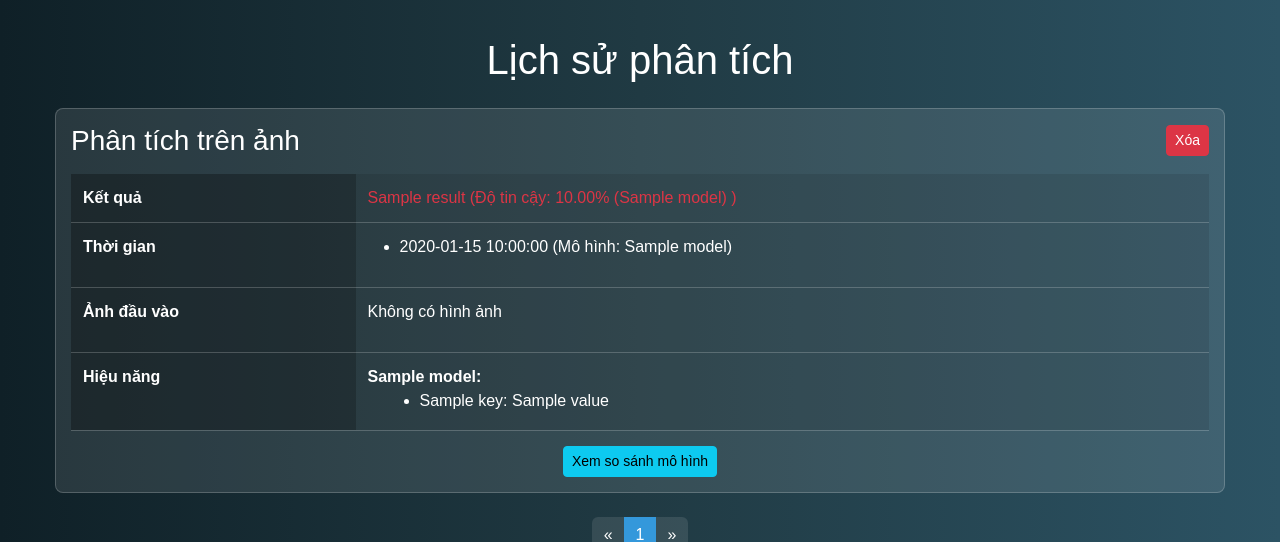
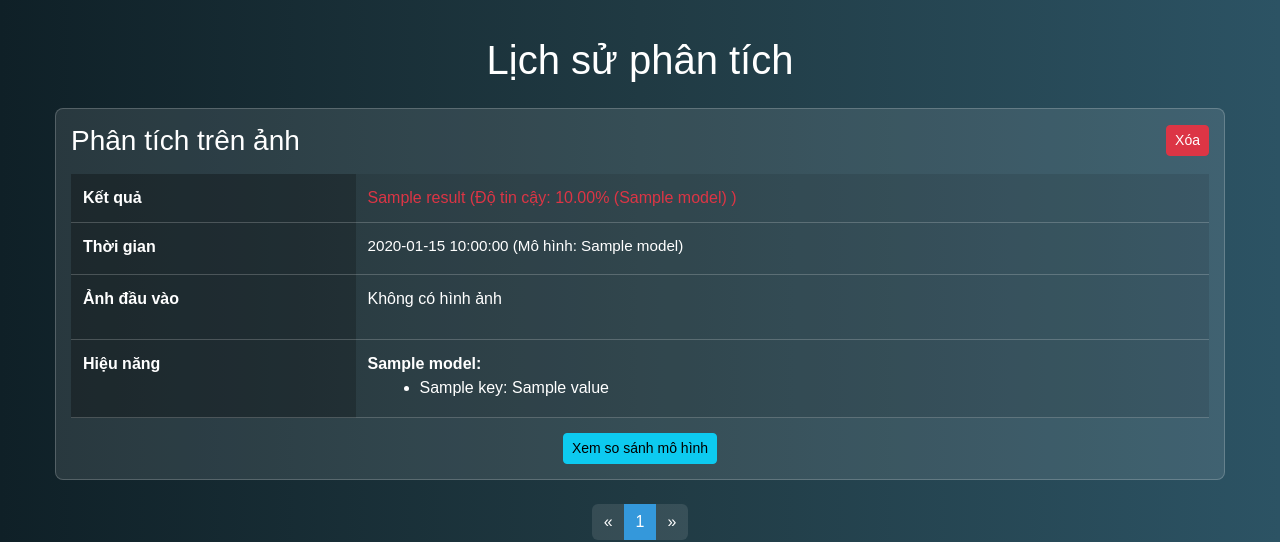
Before and after one commit to VzTong/LungDx, a Flask app: template templates/history.html in a window 1280 px wide. Shown: the part 60-602 px from the top of the page. Run offline with Flask 3, Linux system fonts and the light colour scheme; the template is opened without the code that fills it: most values are stand-ins (such as "Sample title", 1, 10 or a date in 2020); some libraries are stand-ins or nearby versions.

Commit message:
Update style.css

```diff
--- a/static/style.css
+++ b/static/style.css
@@ -308,6 +308,7 @@ body.light-mode .upload-box:hover {
 .result {
     display: none;
     margin-top: 20px;
+    margin-bottom: 30px;
     padding: 15px;
     background: rgba(255, 255, 255, 0.1);
     border-radius: 10px;
@@ -368,6 +369,18 @@ body.light-mode .result {
 
 .result-disease {
     color: #dc3545; /* Màu đỏ cho bệnh lý */
+}
+
+/* Timestamp List */
+.timestamp-list {
+    list-style: none;
+    padding-left: 0;
+    margin: 0;
+}
+
+.timestamp-list li {
+    margin-bottom: 5px;
+    font-size: 0.95em;
 }
 
 /* Details Section */
@@ -443,7 +456,7 @@ body.light-mode .comparison-table td {
 
 .comparison-table td:nth-child(4):not(:empty)[data-diff^="+"],
 .comparison-table td:nth-child(7):not(:empty)[data-diff^="+"],
-.comparison-table td:nth-child(10):not(:empty)[data-diff^="+"],
+.comparison-table td:nth-child(10):not(:empty)[data-diff^="+"] ,
 .comparison-table td:nth-child(13):not(:empty)[data-diff^="+"] {
     color: #28a745;
 }
```
